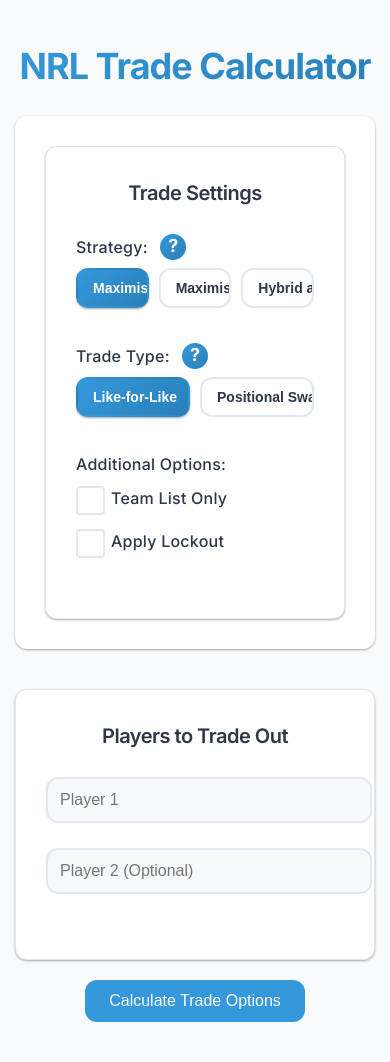
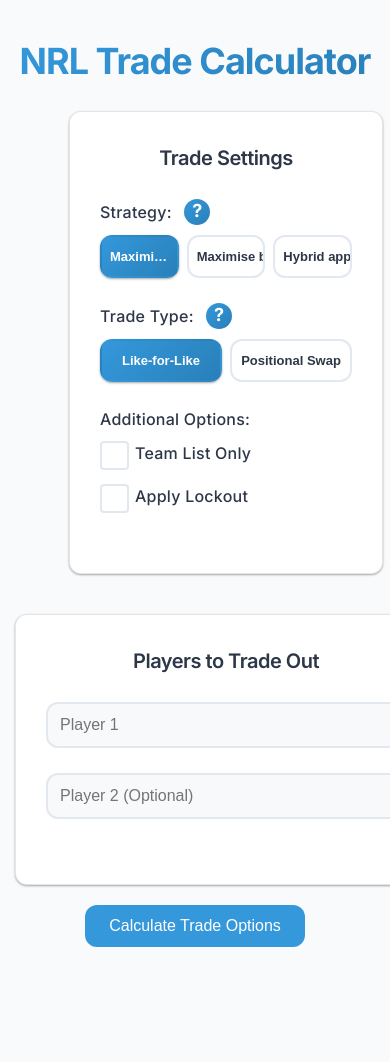
Before and after one commit to rrit5727/fantasy_calc_deployment, a Flask app: page / in a window 390 px wide. Shown: the part 72-1134 px from the top of the page. After the commit the page ends 1019 px from the top, so only its background shows below. Run offline with Flask 3, Linux system fonts and the light colour scheme; parts of the project's set-up code (start-up, migrations or seed data) failed here and were passed over; some libraries are stand-ins or nearby versions.

Commit message:
attempt to fix button text overlap, other UI issues

```diff
--- a/templates/index.html
+++ b/templates/index.html
@@ -360,11 +360,15 @@
 
         .player-inputs {
             display: flex;
+            flex-direction: column;
             gap: 15px;
+            width: 100%;
+            max-width: 400px;
+            margin: 0 auto;
         }
 
         .player-inputs input {
-            flex: 1;
+            width: 100%;
             padding: 12px;
             border: 2px solid #e2e8f0;
             border-radius: var(--border-radius);
@@ -439,13 +443,38 @@
 
         /* Mobile styles */
         @media (max-width: 768px) {
-            .settings-panel,
-            .trade-panel,
+            .settings-panel {
+                padding: 0;
+                background: none;
+                box-shadow: none;
+            }
+
             .panel {
                 width: 100%;
-                margin-left: auto;
-                margin-right: auto;
-                box-sizing: border-box;
+                margin: 0;
+                border-radius: 12px;
+            }
+
+            .button-row {
+                display: flex !important;
+                flex-wrap: nowrap !important;
+                gap: 8px;
+                margin: 10px 0;
+            }
+
+            .setting-box {
+                flex: 1;
+                padding: 12px 8px;
+                font-size: 13px;
+                text-align: center;
+                white-space: nowrap;
+                min-width: 0;
+            }
+
+            .setting-box span {
+                display: block;
+                overflow: hidden;
+                text-overflow: ellipsis;
             }
 
             .player-inputs {
@@ -479,10 +508,34 @@
 
             .trade-option {
                 width: 100%;
+                margin: 15px 0;
+                padding: 20px;
+                box-sizing: border-box;
+                border-radius: var(--border-radius);
             }
 
+            /* Ensure container doesn't allow horizontal scroll */
             .container {
-                padding: 20px 15px;
+                padding: 15px;
+                overflow-x: hidden;
+                width: 100%;
+                box-sizing: border-box;
+            }
+
+            /* Ensure results container doesn't overflow */
+            #results {
+                width: 100%;
+                overflow-x: hidden;
+            }
+
+            /* Adjust trade option content spacing */
+            .trade-option h3 {
+                font-size: 18px;
+                margin-bottom: 15px;
+            }
+
+            .trade-option div {
+                margin-bottom: 10px;
             }
 
             .header h1 {
@@ -493,22 +546,6 @@
             .dark-mode-toggle {
                 top: 15px;
                 right: 15px;
-            }
-
-            .button-row {
-                display: flex !important;
-                flex-wrap: nowrap !important;
-                gap: 10px;
-                overflow-x: auto;
-                padding-bottom: 10px; /* For scroll bar */
-            }
-
-            .button-row .setting-box {
-                flex: 1;
-                white-space: nowrap;
-                min-width: auto;
-                padding: 10px 15px;
-                font-size: 14px;
             }
 
             .checkbox-wrapper {
```
